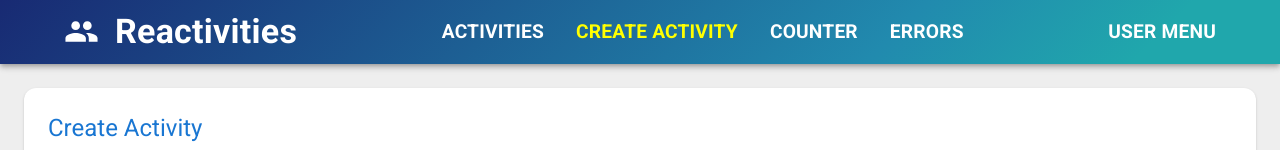
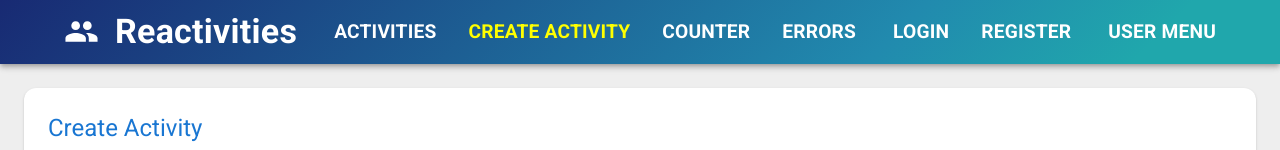
Before and after one commit to nmsohn/dotnet-react-playground, a React (Vite) app in the folder client/: page /createActivity in a window 1280 px wide. Shown: the top 150 px of the page. Built offline with nearby package versions, Linux system fonts and the light colour scheme; no server answers.

Commit message:
feat(client): Get current user

```diff
--- a/client/src/app/layout/NavBar.tsx
+++ b/client/src/app/layout/NavBar.tsx
@@ -4,8 +4,11 @@ import { NavLink } from "react-router";
 import MenuItemLink from "../../shared/components/MenuItemLink";
 import { useStore } from "../../lib/stores/useStore";
 import { Observer } from "mobx-react-lite";
+import { useAccount } from "../../lib/hooks/useAccount";
+
 export default function NavBar() {
     const { uiStore } = useStore()
+    const { currentUser } = useAccount()
 
     return (
         <Box sx={{ flexGrow: 1 }}>
@@ -33,6 +36,21 @@ export default function NavBar() {
                             <MenuItemLink to="/counter">Counter</MenuItemLink>
                             <MenuItemLink to="/errors">Errors</MenuItemLink>
                         </Box>
+                        <Box
+                            display="flex"
+                            alignItems="center"
+                        >
+                            {currentUser ? (
+                                <Typography>
+                                    Welcome, {currentUser.displayName}
+                                </Typography>
+                            ) : (
+                                <>
+                                    <MenuItemLink to="/login">Login</MenuItemLink>
+                                    <MenuItemLink to="/register">Register</MenuItemLink>
+                                </>
+                            )}
+                        </Box>
                         <MenuItem
                             sx={{ fontSize: '1.2rem', textTransform: 'uppercase', fontWeight: 'bold' }}>
                             User Menu
--- a/client/src/lib/hooks/useAccount.ts
+++ b/client/src/lib/hooks/useAccount.ts
@@ -1,15 +1,30 @@
-import { useMutation } from "@tanstack/react-query"
+import { useMutation, useQuery, useQueryClient } from '@tanstack/react-query';
 import { LoginSchema } from "../schemas/LoginSchema"
 import agent from "../agent"
 
 export const useAccount = () => {
+    const queryClient = useQueryClient()
     const loginUser = useMutation({
         mutationFn: async (creds: LoginSchema) => {
             await agent.post("/login?useCookies=true", creds)
         },
+        onSuccess: async () => {
+            await queryClient.invalidateQueries({ queryKey: ["user"] })
+        }
+    })
+
+    const { data: currentUser } = useQuery({
+        queryKey: ["user"],
+        queryFn: async () => {
+            const { data } = await agent.get<User>("/account/user-info")
+            return data
+        },
+        retry: false,
+        refetchOnWindowFocus: false,
     })
 
     return {
-        loginUser
+        loginUser,
+        currentUser,
     }
 }
```
Also changed, not shown: client/src/lib/types/index.d.ts (+9 -2 lines).
